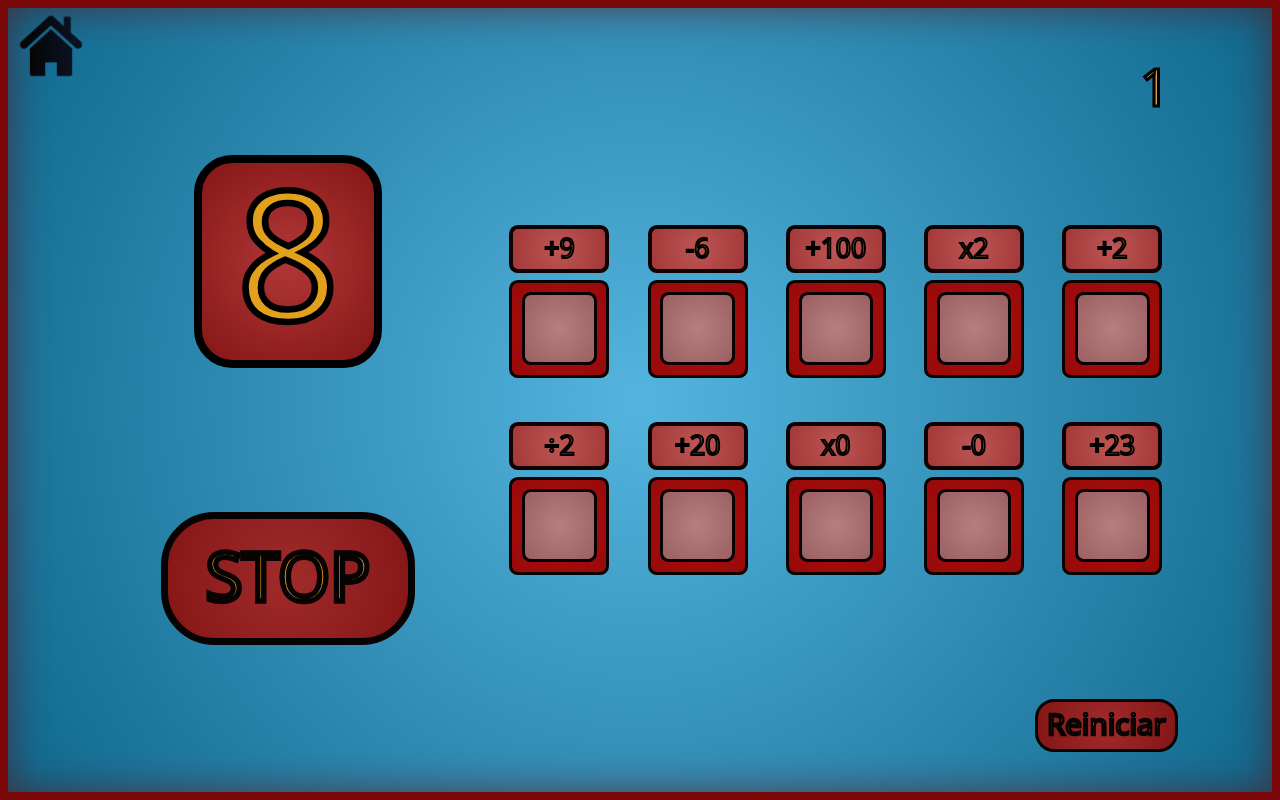
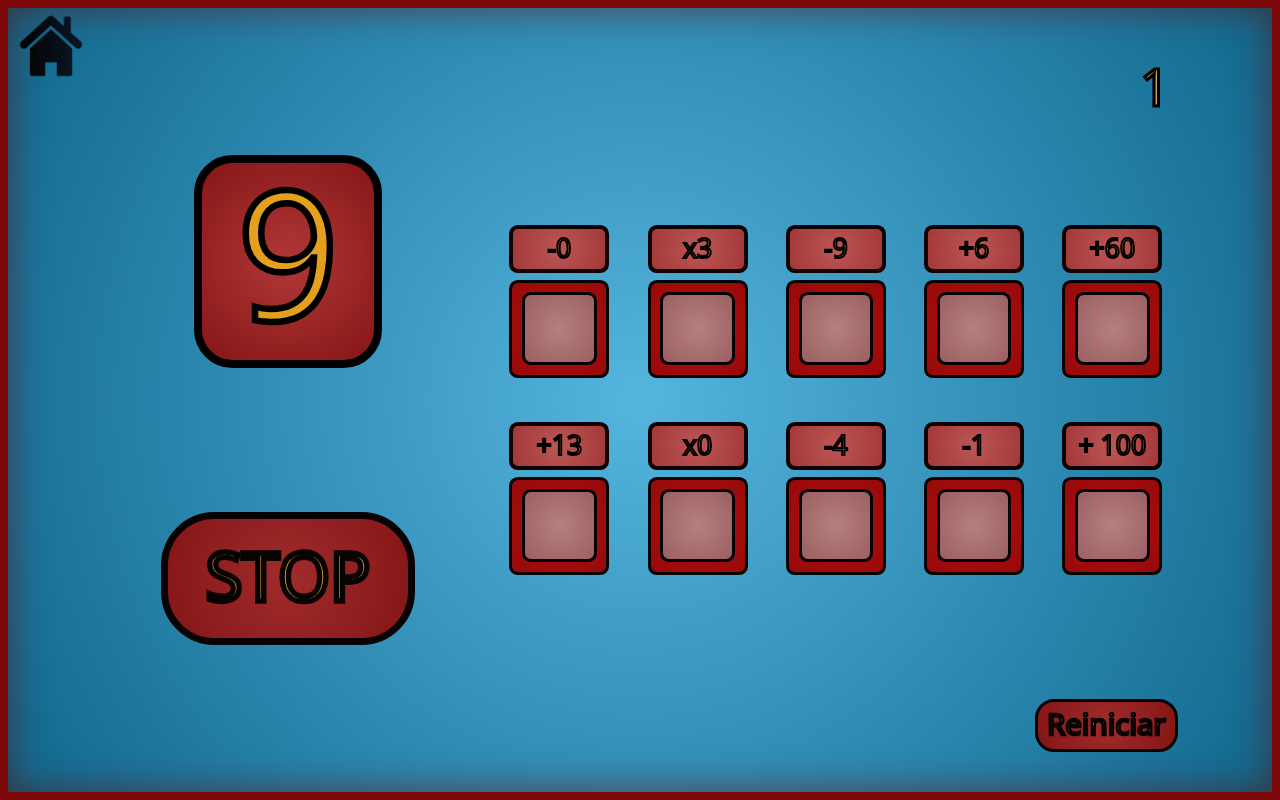
Before and after one commit to tiagopgbianchi/Jogando-com-logica-teste, a React (Vite) app: page /stoppage in a window 1280 px wide. Built offline with nearby package versions, Linux system fonts and the light colour scheme; a web font is replaced by a local one.

Commit message:
dificuldades legais

```diff
--- a/src/SPTTT/RegrasSPTTT.tsx
+++ b/src/SPTTT/RegrasSPTTT.tsx
@@ -17,13 +17,13 @@ function RegrasSPTTT(){
           <li>
             <h3>O Número Mágico vai ser sorteado</h3>
             <img
-              src={`${import.meta.env.BASE_URL}ComoJogarStop1.png`}
+              src={`${import.meta.env.BASE_URL}logoCubo.png`}
               className="como c1"
             />
           </li>
           <li>
             <img
-              src={`${import.meta.env.BASE_URL}ComoJogarStop2.png`}
+              src={`${import.meta.env.BASE_URL}logoCubo.png`}
               className="como c2"
             />
             <h3>Use o Número Mágico para fazer as contas</h3>
@@ -32,15 +32,15 @@ function RegrasSPTTT(){
             <h3>Clique no botão STOP quando terminar</h3>
             <div className="c3Box">
               <img
-                src={`${import.meta.env.BASE_URL}ComoJogarStop3.png`}
-                className="como c3"
+                src={`${import.meta.env.BASE_URL}logoCubo.png`}
+                className="regras r3"
               />
             </div>
           </li>
           <li>
             <img
-              src={`${import.meta.env.BASE_URL}ComoJogarStop4.png`}
-              className="como c4"
+              src={`${import.meta.env.BASE_URL}logoCubo.png`}
+              className="regras r4"
             />
             <h3>Veja seu tempo e </h3>
           </li>
--- a/src/Stop/Difficulties.tsx
+++ b/src/Stop/Difficulties.tsx
@@ -1,43 +1,94 @@
-export const difficulties: Record<
-  "d1" | "d2" | "d3",
-  {
-    possibleNumbersByBox: number[][];
-    contasPorBox: string[];
-  }
-> ={
+function range(start: number, end: number): number[] {
+  return Array.from({ length: end - start + 1 }, (_, i) => i + start);
+}
+function stepRange(start: number, end: number, step: number): number[] {
+  const length = Math.floor((end - start) / step) + 1;
+  return Array.from({ length }, (_, i) => start + i * step);
+}
+function rangeWithSkip(start: number, end: number, skip: number[]): number[] {
+  const skipSet = new Set(skip);
+  return range(start, end).filter(n => !skipSet.has(n));
+}
+function stepRangeWithSkip(
+  start: number,
+  end: number,
+  step: number,
+  skip: number[] = []
+): number[] {
+  const skipSet = new Set(skip);
+  const length = Math.floor((end - start) / step) + 1;
+  return Array.from({ length }, (_, i) => start + i * step).filter(
+    (num) => !skipSet.has(num)
+  );
+}
+export const difficulties = {
   d1: {
     possibleNumbersByBox: [
-      [1, 2, 3, 4],
-      [1, 2, 3, 4],
-      [10, 100],
-      [1],
-      [1, 2],
-      [2],
-      [10, 20],
-      [0, 1],
-      [0, 1],
-      [10, 11, 12],
+      [1, 2, 3],
+      [4, 5, 6],
+      [7, 8, 9],
+      [10],
+      [20, 30],
+      [0],
+      [1, 2, 3],
+      [4, 5, 6],
+      [6, 7, 8, 9],
+      [0],
     ],
-    contasPorBox: ["+", "+", "-", "+", "+", "÷", "+", "x", "-", "+"],
+    contasPorBox: ["+", "+", "+", "+", "+", "+", "-", "-", "-", "-"],
+    possibleRandomNumbers: [6, 7, 8, 9],
   },
   d2: {
     possibleNumbersByBox: [
-      [5, 6, 7, 8, 9, 10],
-      [4, 5, 6, 7, 8, 9],
+      [1, 2, 3, 4, 5, 6, 7, 8, 9, 10],
+      [11, 12, 13, 14, 15, 16],
       [10, 100],
-      [2],
-      [1, 2, 3, 4],
-      [2, 3, 5],
-      [20, 30, 40],
-      [0, 1, 10],
-      [0, 1, 2, 3],
-      [15, 16, 17, 18, 19, 20, 21, 22, 23],
+      [40, 50, 60, 70, 80],
+      [0],
+      [1, 2, 3],
+      [4, 5, 6],
+      [6, 7, 8, 9],
+      [2, 3],
+      [0, 1],
     ],
-    contasPorBox: ["+", "-", "+", "x", "+", "÷", "+", "x", "-", "+"],
+    contasPorBox: ["+", "+", "+ ", "+", "-", "-", "-", "-", "x", "x"],
+    possibleRandomNumbers: [6, 7, 8, 9],
   },
   d3: {
     possibleNumbersByBox: [
-      [7, 8, 9, 10, 11, 12],
+      [1, 2, 3, 4, 5, 6, 7, 8, 9, 10],
+      [11, 12, 13, 14, 15, 16],
+      [10, 100],
+      [40, 50, 60, 70, 80],
+      [1, 2, 3, 4],
+      [5, 6, 7, 8],
+      [9, 10, 11, 12, 13],
+      [14, 15, 16, 17, 18],
+      [2],
+      [0, 1],
+    ],
+    contasPorBox: ["+", "+", "+ ", "+", "-", "-", "-", "-", "x", "x"],
+    possibleRandomNumbers: [10, 11, 12, 13, 14, 15, 16, 17, 18],
+  },
+  d4: {
+    possibleNumbersByBox: [
+      [1, 2, 3, 4, 5, 6, 7, 8, 9, 10],
+      [11, 12, 13, 14, 15, 16],
+      [10, 100],
+      [40, 50, 60, 70, 80],
+      [1, 2, 3, 4],
+      [5, 6, 7, 8],
+      [9, 10, 11, 12, 13],
+      [14, 15, 16, 17, 18],
+      [2],
+      [0, 1],
+    ],
+    contasPorBox: ["+", "+", "+ ", "+", "-", "-", "-", "-", "x", "x"],
+    possibleRandomNumbers: range(10,18),
+  },
+  d5: {
+    possibleNumbersByBox: [
+      range(7,12),
       [6, 7, 8, 9, 10, 11],
       [100, 1000],
       [3],
@@ -49,5 +100,24 @@ export const difficulties: Record<
       [20, 21, 22, 23, 24],
     ],
     contasPorBox: ["x", "÷", "+", "x", "-", "÷", "x", "x", "-", "+"],
+    possibleRandomNumbers: [11, 12, 13, 14],
   },
-};
+  d6: {
+    possibleNumbersByBox: [
+      range(22,36),
+      range(157,247),
+      range(22,36),
+      stepRange(202,357,3),
+      range(6,9),
+      range(4.5,9.5),
+      rangeWithSkip(21,49,[30,40]),
+      range(37,216),
+      range(6,36),
+      stepRangeWithSkip(1,9,0.1,range(1,9)),
+    ],
+    contasPorBox: ["+", "+", "-", "-", "x", "x", "x", "÷", "÷", "÷"],
+    possibleRandomNumbers: rangeWithSkip(22,36,[30]),
+  },
+} as const;
+
+export type DifficultyKey = keyof typeof difficulties;
--- a/src/Stop/JogoStop.tsx
+++ b/src/Stop/JogoStop.tsx
@@ -2,14 +2,27 @@ import { useState, useEffect } from "react";
 import "./Stop.css";
 import "./JogoStop.css";
 import CaixaStop from "./CaixaStop";
-import { difficulties } from "./Difficulties";
+import { difficulties, DifficultyKey } from "./Difficulties";
 
 type JogoStopProps = {
   randomNumber: number;
-  difficulty: "d1" | "d2" | "d3";
+  difficulty: DifficultyKey;
 };
 
 function StopJogo({ randomNumber, difficulty }: JogoStopProps) {
+  function shuffleTogether<T, U>(
+    arr1: readonly T[],
+    arr2: readonly U[]
+  ): [T[], U[]] {
+    const indices = arr1.map((_, i) => i);
+    for (let i = indices.length - 1; i > 0; i--) {
+      const j = Math.floor(Math.random() * (i + 1));
+      [indices[i], indices[j]] = [indices[j], indices[i]];
+    }
+    const shuffled1 = indices.map((i) => arr1[i]);
+    const shuffled2 = indices.map((i) => arr2[i]);
+    return [shuffled1, shuffled2];
+  }
   function formatTime(seconds: number): string {
     if (seconds < 60) {
       return `${seconds} segundos`;
@@ -29,17 +42,38 @@ function StopJogo({ randomNumber, difficulty }: JogoStopProps) {
     let validOptions = options;
 
     if (conta === "÷") {
-      validOptions = options.filter((n) => n !== 0 && randomNumber % n === 0);
+      if (difficulty === "d6") {
+        validOptions = options.filter((n) => {
+          if (n === 0) return false;
+          if (n === randomNumber) return false;
+
+          const result = randomNumber / n;
+          const decimal = Math.abs(result % 1);
+
+          return (
+            decimal === 0 ||
+            decimal === 0.5 ||
+            decimal === 0.25 ||
+            decimal === 0.75
+          );
+        });
+      } else {
+        validOptions = options.filter((n) => n !== 0 && randomNumber % n === 0);
+      }
     } else if (conta === "-") {
-      validOptions = options.filter((n) => randomNumber - n >= 0);
+      if (difficulty === "d6") {
+        validOptions = options; // allow negative results
+      } else {
+        validOptions = options.filter((n) => randomNumber - n >= 0);
+      }
     }
 
-    if (validOptions.length === 0) return 1; // fallback
+    if (validOptions.length === 0) return randomNumber; // fallback
     const index = Math.floor(Math.random() * validOptions.length);
     return validOptions[index];
   }
   const { possibleNumbersByBox, contasPorBox } =
-    difficulties[difficulty as "d1" | "d2" | "d3"];
+    difficulties[difficulty as DifficultyKey];
   const [acertos, setAcertos] = useState(0);
   const [caixasData, setCaixasData] = useState<
     { numero: number; conta: string; checar: boolean }[]
@@ -50,9 +84,13 @@ function StopJogo({ randomNumber, difficulty }: JogoStopProps) {
   const [pararJogo, setPararJogo] = useState(false);
 
   useEffect(() => {
-    const newCaixasData = possibleNumbersByBox.map((arr, index) => {
-      const conta = contasPorBox[index];
-      const numero = getValidNumber(randomNumber, conta, arr);
+    const [shuffledNumbers, shuffledContas] = shuffleTogether(
+      [...possibleNumbersByBox],
+      [...contasPorBox]
+    );
+    const newCaixasData = shuffledNumbers.map((arr, index) => {
+      const conta = shuffledContas[index];
+      const numero = getValidNumber(randomNumber, conta, [...arr]);
       return {
         numero,
         conta,
--- a/src/Stop/PageStop.tsx
+++ b/src/Stop/PageStop.tsx
@@ -2,13 +2,17 @@ import { useState, useEffect, useRef } from "react";
 import "./Stop.css";
 import StopJogo from "./JogoStop";
 import { useLocation } from "react-router-dom";
+import { difficulties,DifficultyKey } from "./Difficulties";
 
 function StopPage() {
   const NumGenerator = () => {
-    return Math.floor(Math.random() * 6) + 4;
+    const possible =
+      difficulties[difficulty as DifficultyKey].possibleRandomNumbers;
+    const index = Math.floor(Math.random() * possible.length);
+    return possible[index];
   };
   const location = useLocation();
-  const difficulty = location.state?.difficulty || "d2";
+  const difficulty = (location.state?.difficulty || "d2") as DifficultyKey;
   const [randomNumber, setRandomNumber] = useState<number | null>(null);
   const [displayedNumber, setDisplayedNumber] = useState<number>(4);
   const [showGame, setShowGame] = useState(false);
--- a/src/Stop/Regras.css
+++ b/src/Stop/Regras.css
@@ -141,6 +141,7 @@ code {
 }
 
 .difMenu {
+  font-size: 1vw;
   cursor: pointer;
   position: absolute;
 }
--- a/src/Stop/RegrasStop.tsx
+++ b/src/Stop/RegrasStop.tsx
@@ -67,7 +67,7 @@ function JogoStop() {
                   setIsOpen(false);
                 }}
               >
-                Fácil
+                Muito Fácil
               </div>
               <div
                 onClick={() => {
@@ -75,7 +75,7 @@ function JogoStop() {
                   setIsOpen(false);
                 }}
               >
-                Médio
+                Facil
               </div>
               <div
                 onClick={() => {
@@ -83,7 +83,31 @@ function JogoStop() {
                   setIsOpen(false);
                 }}
               >
+                Medio
+              </div>
+              <div
+                onClick={() => {
+                  setDifficulty("d4");
+                  setIsOpen(false);
+                }}
+              >
                 Difícil
+              </div>
+              <div
+                onClick={() => {
+                  setDifficulty("d5");
+                  setIsOpen(false);
+                }}
+              >
+                Muito Difícil
+              </div>
+              <div
+                onClick={() => {
+                  setDifficulty("d6");
+                  setIsOpen(false);
+                }}
+              >
+                Impossivel
               </div>
             </div>
           )}
```
Also changed, not shown: src/SPTTT/RegrasSPTTT.css (added).
